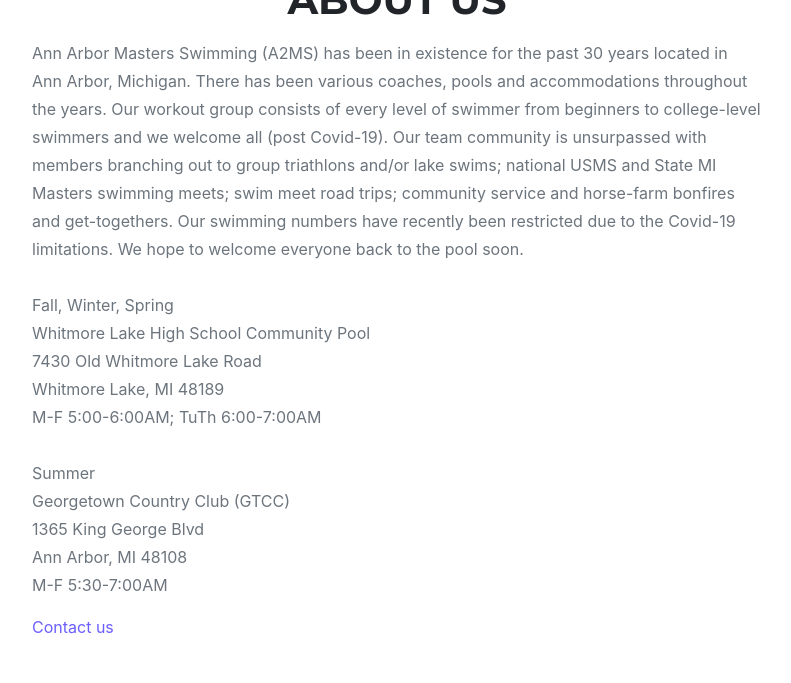
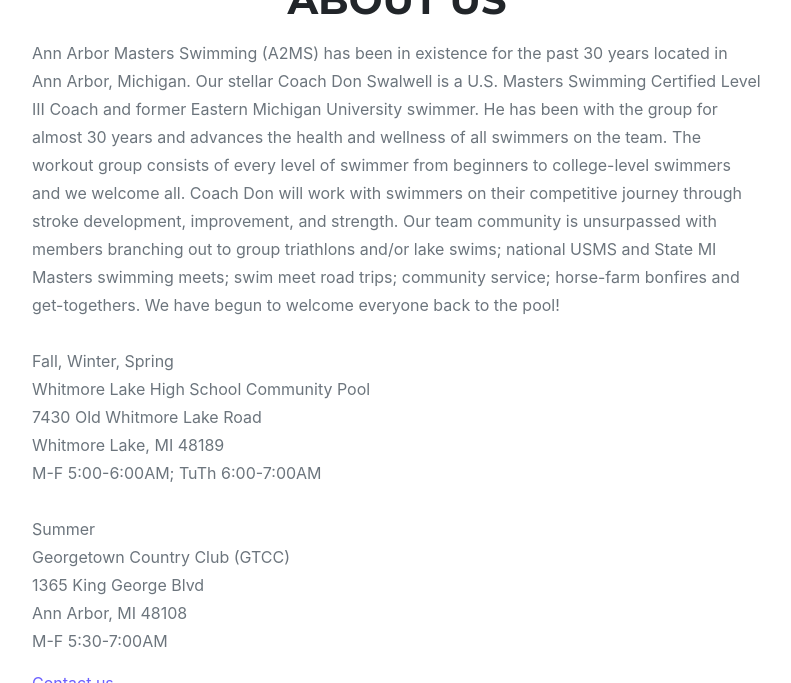
Before and after one commit to AnnArborMastersSwimming/annarbormastersswimming.github.io, a Jekyll site: the page built from index.md, in a window 1280 px wide and 900 px high, scrolled down 983 px, cut to the strip 217-900 px from the top of the window. Shown: the whole strip, without its empty margins (243-1034 px from the left). Built offline with Jekyll 4.4.1, drawn with Linux system fonts in a browser that asks for light colours; some web fonts are replaced.

Commit message:
updated about us text

```diff
--- a/_data/sitetext.yml
+++ b/_data/sitetext.yml
@@ -17,15 +17,13 @@ en: &DEFAULT_EN
   about:
     title: "About us"
     image: "assets/img/team_summer_2021.jpg"
-    text: "Ann Arbor Masters Swimming (A2MS) has been in existence for the past
-30 years located in Ann Arbor, Michigan.  There has been various coaches,
-pools and accommodations throughout the years.  Our workout group consists
-of every level of swimmer from beginners to college-level swimmers and we
-welcome all (post Covid-19). Our team community is unsurpassed with members
-branching out to group triathlons and/or lake swims; national USMS and State
-MI Masters swimming meets; swim meet road trips; community service and horse-farm
-bonfires and get-togethers. Our swimming numbers have recently been restricted
-due to the Covid-19 limitations. We hope to welcome everyone back to the pool soon.<br>
+    text: "Ann Arbor Masters Swimming (A2MS) has been in existence for the past 30 years located in Ann Arbor, Michigan.
+Our stellar Coach Don Swalwell is a U.S. Masters Swimming Certified Level III Coach and former Eastern Michigan University swimmer.
+He has been with the group for almost 30 years and advances the health and wellness of all swimmers on the team. The workout group consists of
+every level of swimmer from beginners to college-level swimmers and we welcome all. Coach Don will work with swimmers on their competitive
+journey through stroke development, improvement, and strength. Our team community is unsurpassed with members branching out to group triathlons
+and/or lake swims; national USMS and State MI Masters swimming meets; swim meet road trips; community service; horse-farm bonfires and get-togethers.
+We have begun to welcome everyone back to the pool! <br>
 <br>
 Fall, Winter, Spring<br>
 Whitmore Lake High School Community Pool<br>
```
